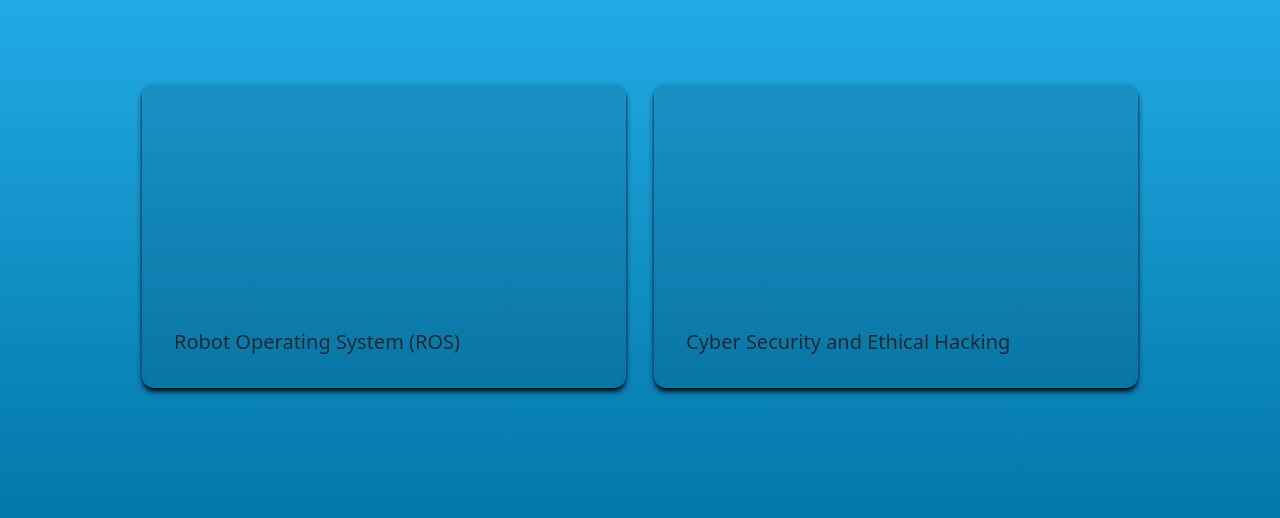
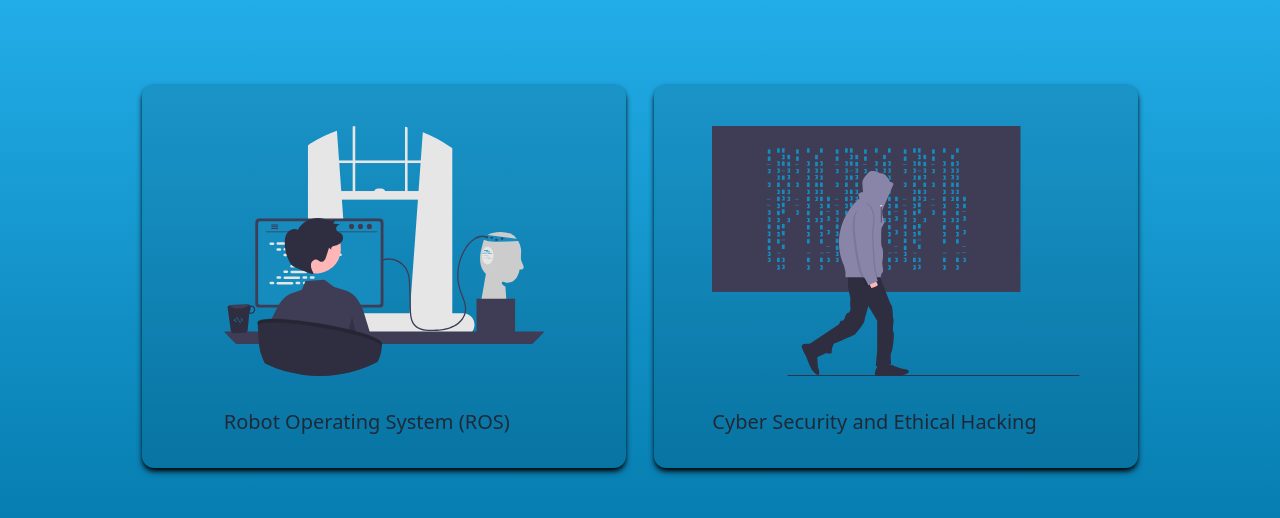
Before and after one commit to ICEFOSS/icefoss, a React (Create React App) app: page / in a window 1280 px wide. Shown: the part 3420-3938 px from the top of the page. Built offline with nearby package versions, Linux system fonts and the light colour scheme.

Commit message:
align and add svg on workshop card

```diff
--- a/src/components/workshops.js
+++ b/src/components/workshops.js
@@ -1,4 +1,5 @@
 import React, { Component } from "react";
+import { Hacking, ROS } from "./workshopsSvg";
 
 export default class Workshop extends Component {
   render() {
@@ -9,22 +10,26 @@ export default class Workshop extends Component {
           <WorkshopEachSection
             id='0'
             title="Robot Operating System (ROS)"
-            description={`Day 1 : Will have a 🔥 chat session with resources, collecting the ideas and potential, which they have.
+            description={`
+            <br>
+            <p>Day 1 : Will have a 🔥 chat session with resources, collecting the ideas and potential, which they have.
             Get some feedback about their expectation about the intership.
             Starts of by making a motivation to the domain from basics to a professional exposure.
             Will discuss about certifications which firm's offers and that can create an impact in job search.
-            Start of with basic Kali Linux tools.
-
-            Day 2 : Explore more Kali Linux tools, HTB, Tryhackme and online tools. Get an idea about CTF challenges and the relevance of that. Perform a system/android level hacking.
-
-            Day 3: Introduction to VAPT, how to perform web hacking(XSS, CSRF, IDOR...etc).How to submit bug bounty reports etc. Discussions about pentesterlabs and other learning resources.
-
-            Day 4: Introduction to SOC, how to fetch log from servers, how to analyse them. Deep dive into OSINT Tools.
-
-            Day 5: Completing the SPLUNK fundamentals. Deepdive  into HTB, TRYHACKME, PENTESTERLABS.
-
-            Day 6: Project discussions, how to get a job in this field. How to sustain in this field with just bug bounty. Linkedin in exploration for best learning insights. Free learning materials and paid learning materials discussions.
+            Start of with basic Kali Linux tools.</p>
+            <br>
+            <p>Day 2 : Explore more Kali Linux tools, HTB, Tryhackme and online tools. Get an idea about CTF challenges and the relevance of that. Perform a system/android level hacking.</p>
+            <br>
+            <p>Day 3: Introduction to VAPT, how to perform web hacking(XSS, CSRF, IDOR...etc).How to submit bug bounty reports etc. Discussions about pentesterlabs and other learning resources.</p>
+            <br>
+            <p>Day 4: Introduction to SOC, how to fetch log from servers, how to analyse them. Deep dive into OSINT Tools.</p>
+            <br>
+            <p>Day 5: Completing the SPLUNK fundamentals. Deepdive  into HTB, TRYHACKME, PENTESTERLABS.</p>
+            <br>
+            <p>Day 6: Project discussions, how to get a job in this field. How to sustain in this field with just bug bounty. Linkedin in exploration for best learning insights. Free learning materials and paid learning materials discussions.</p>
+            <br>
             `}
+            svg={ROS}
             link="#"
           // function={this.scrollToAbout}
           />
@@ -33,7 +38,12 @@ export default class Workshop extends Component {
             id='1'
             title="Cyber Security and Ethical Hacking"
             description={`
-            Lorem, ipsum dolor sit amet consectetur adipisicing elit. Architecto quis sit velit. Atque, ex! Maiores tempore quaerat repudiandae beatae quia veniam neque illo, enim nulla quisquam sint corrupti officia error?`}
+            <br>
+            Lorem, ipsum dolor sit amet consectetur adipisicing elit. Architecto quis sit velit. Atque, ex! Maiores tempore quaerat repudiandae beatae quia veniam neque illo, enim nulla quisquam sint corrupti officia error?
+            <br>
+            <br>
+            `}
+            svg={Hacking}
             link="#"
           // function={this.scrollToAbout}
           />
@@ -48,36 +58,29 @@ function WorkshopEachSection(props) {
   return (
     <>
       <div className="my-1 px-1 md:p-2 w-full sm:w-10/12 md:w-7/12 lg:w-5/12">
-        <div className="relative block group h-[22rem] active:h-[22rem] hover:h-[22rem] focus:h-[22rem] md:h-[19rem] md:hover:h-[19rem]">
+        <div className="relative block group h-[22rem] active:h-[22rem] hover:h-[22rem] focus:h-[22rem] md:h-[24rem] md:hover:h-[24rem]">
 
-          <div className="relative flex items-end h-full transform overflow-hidden group-hover:overflow-y-scroll bg-black bg-opacity-10 shadow-md shadow-black  rounded-xl transition-all duration-200">
+          <div className="relative flex items-end h-full transform overflow-hidden group-hover:overflow-y-scroll bg-black bg-opacity-10 shadow-md shadow-black  rounded-xl transition-all duration-1000">
 
-            <div className="px-8 pb-8 transition-opacity hover:opacity-0 group-hover:hidden">
+            <div className="px-8 pb-8 transition-opacity hover:opacity-0 group-hover:hidden  mx-auto w-fit">
 
-              {(props.top == 'true') ? (
-                <h2 className="mb-10 text-xl">
-                  {props.title}
-                </h2>
-              ) : null}
               <div className="mb-8">
                 {props.svg}
               </div>
 
-              {(props.top != 'true') ? (
-                <h2 className="mt-4 text-xl">
-                  {props.title}
-                </h2>
-              ) : null}
+              <h2 className="mt-4 text-xl">
+                {props.title}
+              </h2>
             </div>
 
-            <div className="absolute p-8 my-auto transition-all duration-1000 opacity-0 group-hover:opacity-100 group-hover:relative flex flex-col justify-between">
+            <div className="absolute p-8 my-auto transition-all opacity-0 group-hover:opacity-100 group-hover:relative flex flex-col justify-between">
               <h2 className="w-74 mt-4 text-2xl md:text-3xl font-medium">
                 {props.title}
               </h2>
 
-              <p className="mt-4 lg:text-md">
-                {props.description}
-              </p>
+              <p className="mt-4 lg:text-md"
+                dangerouslySetInnerHTML={{ __html: props.description }}
+              />
 
               <button className="bg-gray-400 font-bold p-2 w-fit bg-opacity-0 rounded-3xl text-black flex flex-row justify-center ml-auto mr-4">
                 Register
```
